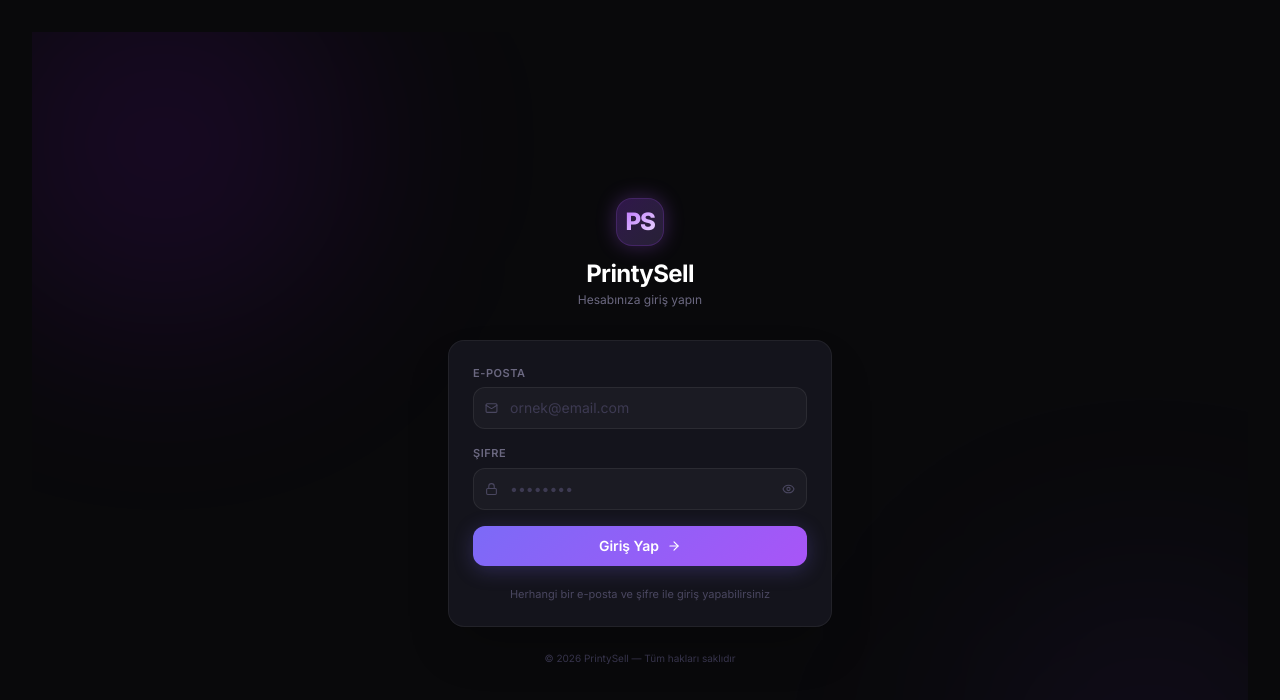
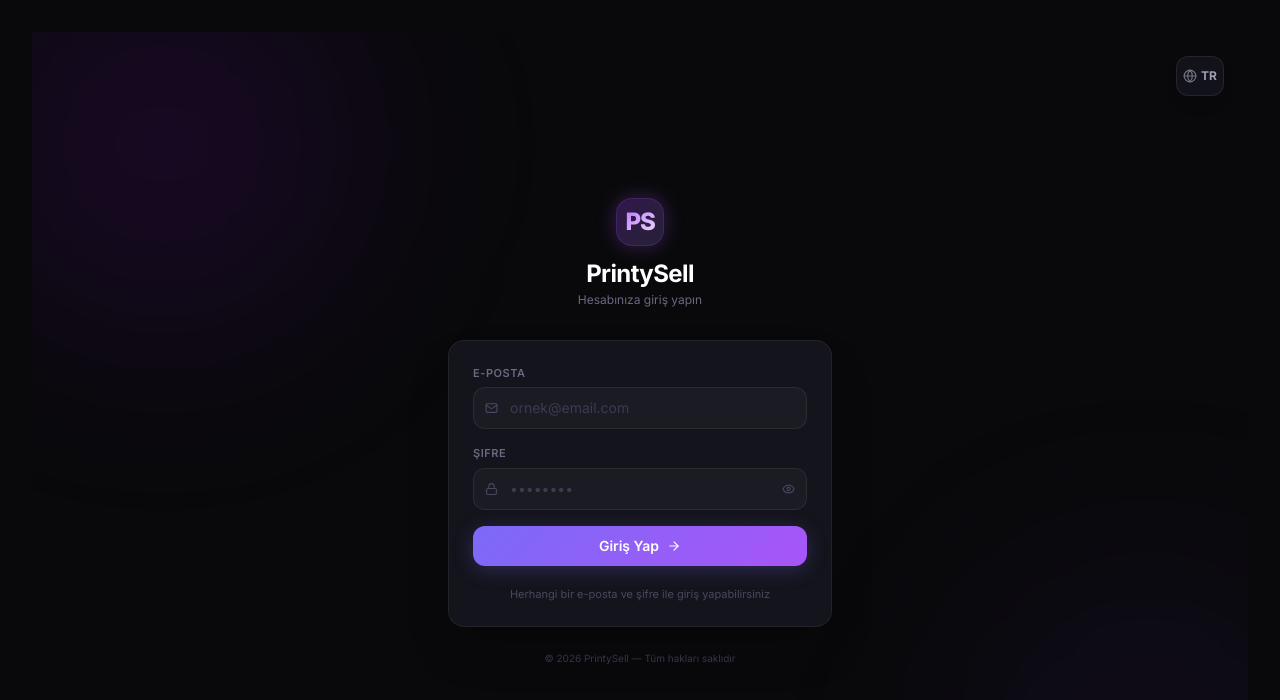
Before and after one commit to Oguzhan1511/etsy, a Next.js app: page /login in a window 1280 px wide. Shown: the top 700 px of the page. Built offline with nearby package versions, Linux system fonts and the light colour scheme.

Commit message:
feat(i18n): add language switcher to login page

```diff
--- a/src/app/login/page.tsx
+++ b/src/app/login/page.tsx
@@ -3,10 +3,12 @@
 import React, { useState, useEffect } from "react";
 import { useRouter } from "next/navigation";
 import { useAuth } from "@/context/AuthContext";
-import { Mail, Lock, Eye, EyeOff, ArrowRight, Loader2 } from "lucide-react";
+import { Mail, Lock, Eye, EyeOff, ArrowRight, Loader2, Globe } from "lucide-react";
+import { useLanguage } from "@/context/LanguageContext";
 
 export default function LoginPage() {
   const { login, user, isLoading } = useAuth();
+  const { t, language, toggleLanguage } = useLanguage();
   const router = useRouter();
 
   const [email, setEmail] = useState("");
@@ -48,6 +50,30 @@ export default function LoginPage() {
   return (
     <div className="min-h-screen bg-[#09090b] flex items-center justify-center p-4 relative overflow-hidden">
 
+      {/* Language Toggle */}
+      <button
+        onClick={toggleLanguage}
+        className="absolute top-6 right-6 flex items-center justify-center w-12 h-10 rounded-xl transition-all duration-150 font-bold text-xs shadow-lg z-50 cursor-pointer"
+        style={{
+          background: "rgba(22, 22, 30, 0.8)",
+          border: "1px solid rgba(255,255,255,0.08)",
+          color: "var(--text-secondary)",
+          backdropFilter: "blur(12px)",
+        }}
+        onMouseEnter={(e) => {
+          (e.currentTarget as HTMLElement).style.background = "rgba(124,106,247,0.15)";
+          (e.currentTarget as HTMLElement).style.color = "#fff";
+        }}
+        onMouseLeave={(e) => {
+          (e.currentTarget as HTMLElement).style.background = "rgba(22, 22, 30, 0.8)";
+          (e.currentTarget as HTMLElement).style.color = "var(--text-secondary)";
+        }}
+        title={t("common.language")}
+      >
+        <Globe size={14} className="mr-1 opacity-70" />
+        {language === "tr" ? "TR" : "EN"}
+      </button>
+
       {/* Background glow blobs */}
       <div className="absolute top-[-10%] left-[-5%] w-96 h-96 rounded-full bg-purple-600/10 blur-[100px] pointer-events-none" />
       <div className="absolute bottom-[-10%] right-[-5%] w-80 h-80 rounded-full bg-violet-500/8 blur-[120px] pointer-events-none" />
@@ -66,7 +92,7 @@ export default function LoginPage() {
           </div>
           <div className="text-center">
             <h1 className="text-2xl font-bold text-white tracking-tight">PrintySell</h1>
-            <p className="text-xs text-[#6b6880] mt-0.5">Hesabınıza giriş yapın</p>
+            <p className="text-xs text-[#6b6880] mt-0.5">{t("login.title")}</p>
           </div>
         </div>
 
@@ -84,7 +110,7 @@ export default function LoginPage() {
             {/* Email */}
             <div className="space-y-1.5">
               <label className="text-[11px] font-semibold text-[#6b6880] uppercase tracking-wider block">
-                E-posta
+                {t("login.email")}
               </label>
               <div className="relative">
                 <Mail size={13} className="absolute left-3 top-1/2 -translate-y-1/2 text-[#4a4760]" />
@@ -114,7 +140,7 @@ export default function LoginPage() {
             {/* Password */}
             <div className="space-y-1.5">
               <label className="text-[11px] font-semibold text-[#6b6880] uppercase tracking-wider block">
-                Şifre
+                {t("login.password")}
               </label>
               <div className="relative">
                 <Lock size={13} className="absolute left-3 top-1/2 -translate-y-1/2 text-[#4a4760]" />
@@ -175,7 +201,7 @@ export default function LoginPage() {
                 <Loader2 size={14} className="animate-spin" />
               ) : (
                 <>
-                  <span>Giriş Yap</span>
+                  <span>{t("login.submit")}</span>
                   <ArrowRight size={14} />
                 </>
               )}
@@ -184,13 +210,13 @@ export default function LoginPage() {
 
           {/* Hint */}
           <p className="text-center text-[11px] text-[#4a4760]">
-            Herhangi bir e-posta ve şifre ile giriş yapabilirsiniz
+            {t("login.hint")}
           </p>
         </div>
 
         {/* Footer */}
         <p className="text-center text-[10px] text-[#3a3750] mt-6">
-          © {new Date().getFullYear()} PrintySell — Tüm hakları saklıdır
+          © {new Date().getFullYear()} PrintySell — {t("login.rights")}
         </p>
       </div>
     </div>
--- a/src/locales/en.ts
+++ b/src/locales/en.ts
@@ -33,6 +33,14 @@ export const en = {
   "dashboard.revenue": "Revenue",
   "dashboard.rating": "Rating",
 
+  // Login
+  "login.title": "Log in to your account",
+  "login.email": "Email",
+  "login.password": "Password",
+  "login.submit": "Log In",
+  "login.hint": "You can log in with any email and password",
+  "login.rights": "All rights reserved",
+
   // General
   "common.language": "Language",
 };
--- a/src/locales/tr.ts
+++ b/src/locales/tr.ts
@@ -33,6 +33,14 @@ export const tr = {
   "dashboard.revenue": "Gelir",
   "dashboard.rating": "Değerlendirme",
 
+  // Login
+  "login.title": "Hesabınıza giriş yapın",
+  "login.email": "E-posta",
+  "login.password": "Şifre",
+  "login.submit": "Giriş Yap",
+  "login.hint": "Herhangi bir e-posta ve şifre ile giriş yapabilirsiniz",
+  "login.rights": "Tüm hakları saklıdır",
+
   // General
   "common.language": "Dil",
 };
```
